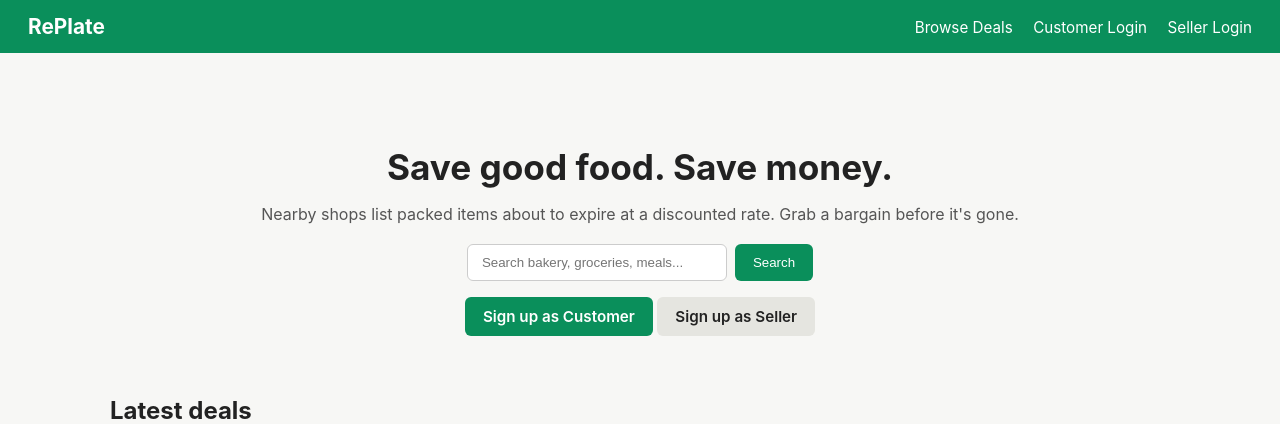
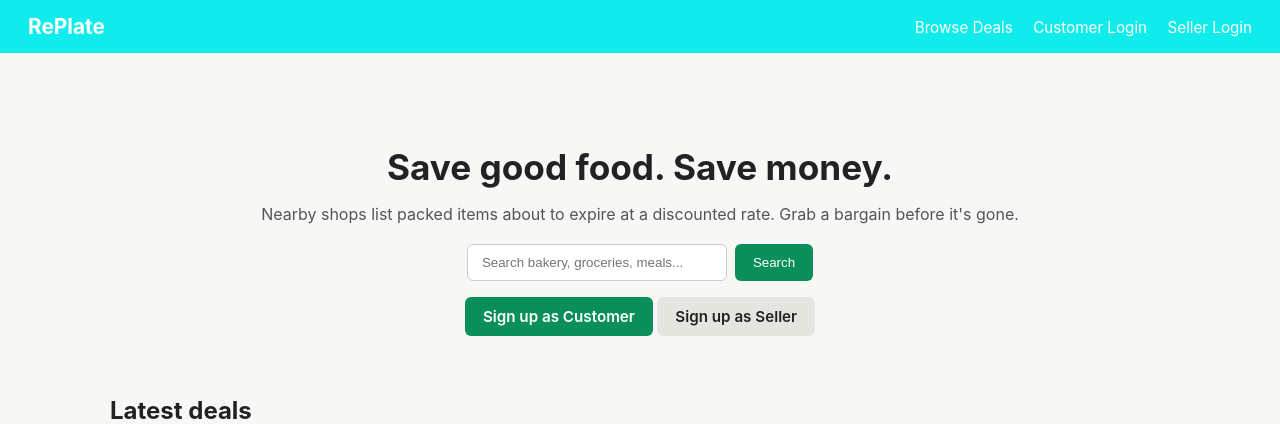
Before and after one commit to Yad-N-yesh/RePlate, a Django app: page / in a window 1280 px wide. Shown: the top 424 px of the page. Run offline with Django 5.2, Linux system fonts and the light colour scheme; data that the repository does not hold is empty.

```diff
--- a/static/core/css/style.css
+++ b/static/core/css/style.css
@@ -9,7 +9,7 @@ body {
     display: flex;
     justify-content: space-between;
     align-items: center;
-    background: #0a8f5b;
+    background: #10ecec;
     padding: 14px 28px;
     color: #fff;
     flex-wrap: wrap;
```
